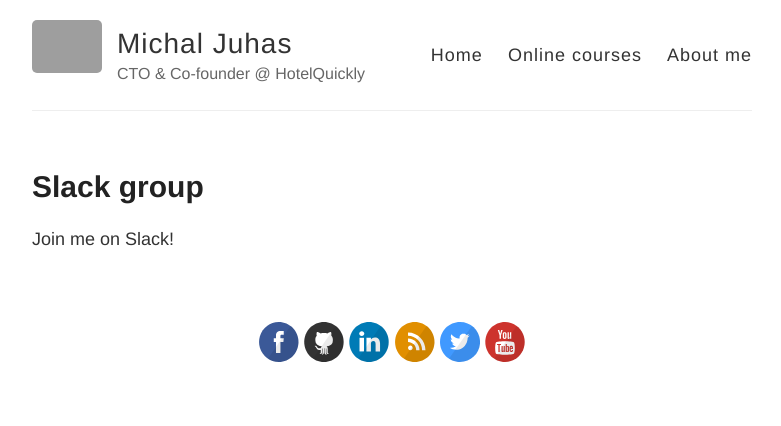
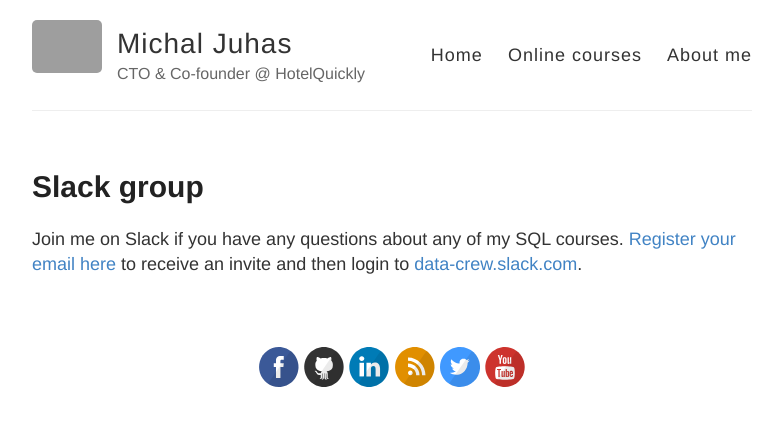
Before and after one commit to michaljuhas/OLD_michaljuhas.github.io, a Jekyll site: the page built from slack.md, in a window 1280 px wide. Shown: the top 426 px of the page, without its empty margins (248-1029 px from the left). Built offline with Jekyll 4.4.1, drawn with Linux system fonts in a browser that asks for light colours; grey boxes are pictures that could not be loaded.

Commit message:
Added slack registration

```diff
--- a/slack.md
+++ b/slack.md
@@ -4,4 +4,9 @@ title: Slack group
 permalink: /slack/
 ---
 
-Join me on Slack!
+Join me on Slack if you have any questions about any of my SQL courses. [Register your email here][slack-inviter]{:target="_blank"} to receive an invite and then login to [data-crew.slack.com][data-crew]{:target="_blank"}.
+
+<script async defer src="https://juhm-data-crew-slack-inviter.herokuapp.com/slackin.js"></script>
+
+[slack-inviter]: https://juhm-data-crew-slack-inviter.herokuapp.com/
+[data-crew]: https://data-crew.slack.com/
```
